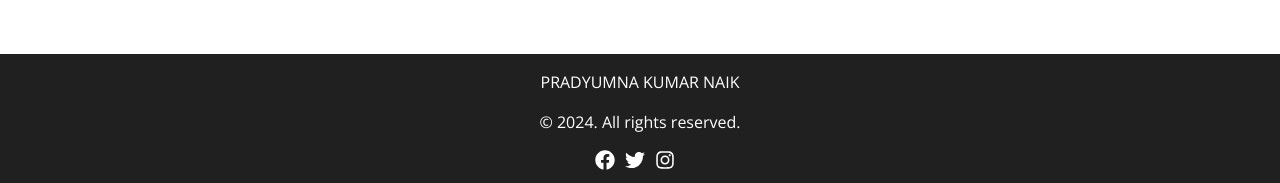
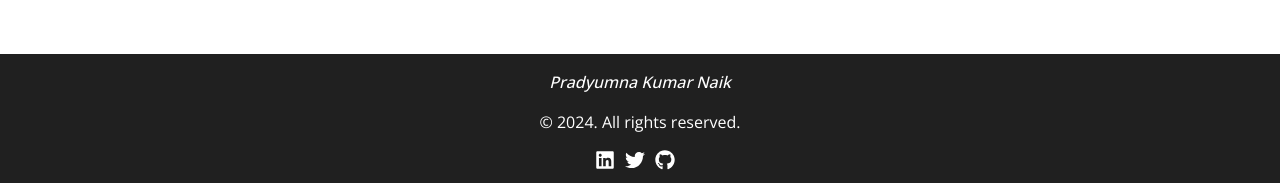
Before and after one commit to Pradyumna-1/MyPortfolio, a React (Vite) app: page / in a window 1280 px wide. Shown: the part 3405-3588 px from the top of the page. Built offline with nearby package versions, Linux system fonts and the light colour scheme.

Commit message:
make some changes in footer section

```diff
--- a/src/components/Footer.jsx
+++ b/src/components/Footer.jsx
@@ -45,7 +45,7 @@
 
 // Footer.js
 import React from "react";
-import { FaFacebook, FaTwitter, FaInstagram } from "react-icons/fa";
+import { FaLinkedin, FaTwitter, FaGithub } from "react-icons/fa";
 
 const Footer = () => {
   // Get the current year
@@ -60,11 +60,11 @@ const Footer = () => {
           <p>&copy; {currentYear}. All rights reserved.</p>
           <div className="social-icons">
             <a
-              href="https://www.facebook.com/profile.php?id=100035573633791"
+              href="https://www.linkedin.com/in/pradyumnakumarnaik/"
               target="_blank"
               rel="noopener noreferrer"
             >
-              <FaFacebook />
+              <FaLinkedin />
             </a>
             <a
               href="https://www.twitter.com"
@@ -74,11 +74,11 @@ const Footer = () => {
               <FaTwitter />
             </a>
             <a
-              href="https://www.instagram.com/im_siddharth_20/"
+              href="https://github.com/Pradyumna-1"
               target="_blank"
               rel="noopener noreferrer"
             >
-              <FaInstagram />
+              <FaGithub />
             </a>
             {/* Add more social media icons and links as needed */}
           </div>
--- a/src/styles/footer.scss
+++ b/src/styles/footer.scss
@@ -49,7 +49,9 @@
 
       h2 {
         // margin-bottom: 1rem;
-        text-transform:uppercase;
+        // text-transform:uppercase;
+        font-style: italic;
+        font-weight: 500;
         font: 700 solid $color1;
       }
 
```
